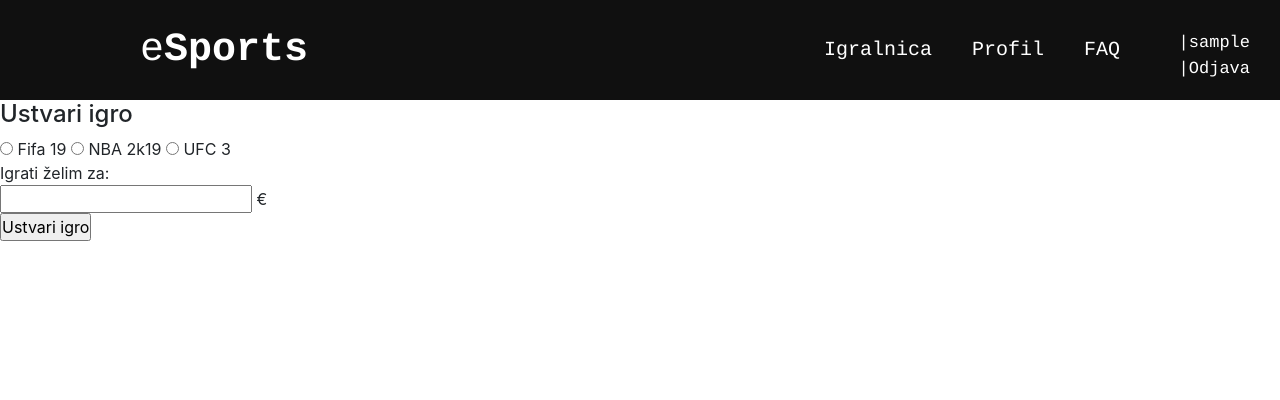
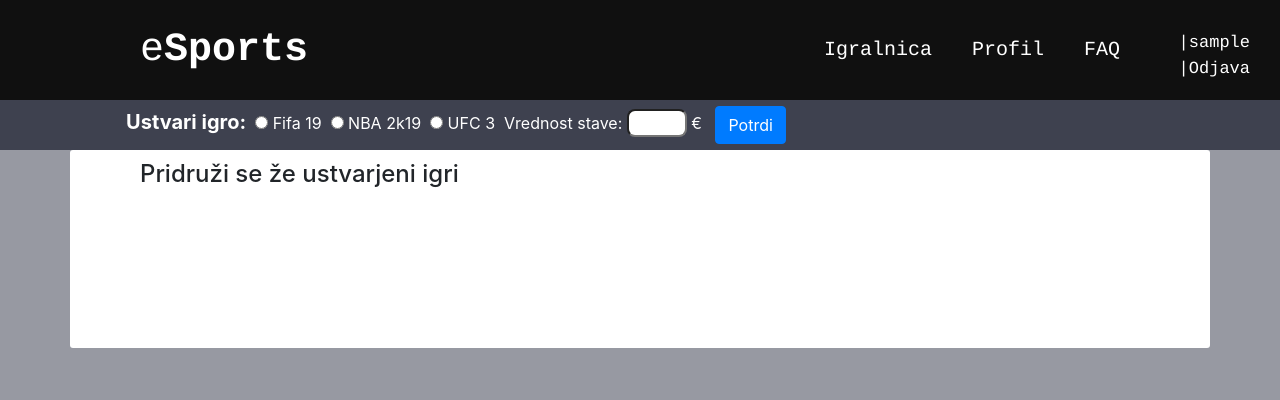
Before and after one commit to blazbaliz/esports-matura, a PHP site: page /lobby.php in a window 1280 px wide. Shown: the top 400 px of the page. Run offline with PHP 8.4, Linux system fonts and the light colour scheme; the visitor is signed in with stand-in values (Sample User, id 1); data comes from the database, SQL or seed files in the repository.

Commit message:
Update lobby.php

```diff
--- a/lobby.php
+++ b/lobby.php
@@ -12,7 +12,7 @@
 	$_SESSION['session_id'] = $uniqid;
 	$_SESSION['uniqid'] = $uniqid;
 	$igra = mysqli_real_escape_string($connect, $_POST['game']) or die ("a");
-	$vrednost_stave = mysqli_real_escape_string($connect, $_POST['vrednost_stave']) or die ("b");
+	$vrednost_stave = $_POST['vrednost_stave1'] or die ("be");
 	$sql_create_game = "INSERT INTO tekme1 (gostitelj, izzivalec, vrednost_stave, igra,session_id, gostitelj_status, izzivalec_status, tekma_status, rezultat_gostitelj) VALUES ('$username', 'Ni izzivalca' ,'$vrednost_stave','$igra','$uniqid','nepripravljen','nepripravljen', 'ni izzivalca', '/') " ;
 	mysqli_query($connect, $sql_create_game) or die ("cannot create game");
 	$_SESSION['gostitelj'] = $row['gostitelj'];
@@ -41,47 +41,63 @@
 <html>
 <head>
 	<title></title>
+	<link rel="stylesheet" type="text/css" href="styles/main.css">
+	<meta name="viewport" content="width=device widht, intial-scale=1, shrink-to-fit=no">
+	<link rel="stylesheet" href="https://stackpath.bootstrapcdn.com/bootstrap/4.3.1/css/bootstrap.min.css" integrity="sha384-ggOyR0iXCbMQv3Xipma34MD+dH/1fQ784/j6cY/iJTQUOhcWr7x9JvoRxT2MZw1T" crossorigin="anonymous">
 </head>
-<body>
-	<?php include "header.php" ?>
-	<!-- ustvari igro -->
-
-	<div class="create_game">
-		<h4> Ustvari igro </h2>
-			<form action="lobby.php" method="post">
-				<input type="radio" name="game" value="FIFA 19"> Fifa 19</input>
-				<input type="radio" name="game" value="NBA 2k19"> NBA 2k19</input>
-				<input type="radio" name="game" value="UFC 3"> UFC 3</input>
-				<br>
-			Igrati želim za:  <br>
-				<input type="number" name="vrednost_stave"> €</input>
-				<br>
-				<input type="submit" name="create_game" value="Ustvari igro"></input>
-			</form>
+<body class="index">
+	<div class="header"><?php include "header.php" ?></div>
+<form action="lobby.php" method="post">
+	<div class="subheader">
+		<div class="notranji_subheader">
+			<div class="lobby_sbhd">
+					<!-- ustvari igro -->
+				<span class="ustvari_igro">Ustvari igro:</span>&nbsp
+				<input type="radio" name="game" value="FIFA 19"> Fifa 19</input>&nbsp
+				<input type="radio" name="game" value="NBA 2k19"> NBA 2k19</input>&nbsp
+				<input type="radio" name="game" value="UFC 3"> UFC 3</input>&nbsp
+				Vrednost stave:
+				<input type="number" name="vrednost_stave1" style="border-radius: 8px; width: 60px"> €</input> &nbsp
+				<input type="submit" class="btn btn-primary" name="create_game" value="Potrdi"></input>
+			</div>
+		</div>
 	</div>
 
 
-	<!-- Igre -->
-	<div class="games">
-<?php
+	<div class="container" style="padding: 0 0 150px 0">
+	<h4 style="float: left; padding: 10px 0 0 70px;"> Pridruži se že ustvarjeni igri </h4><br><br>
+		<?php
 	while ($row = mysqli_fetch_assoc($result_tekme)) {
 ?>
-	 <div class="igre">
-	 <?php echo $row['st']?>
-	 <?php echo $row['igra'] ?> <br>
-	 Gostitelj:	<?php echo $row['gostitelj'] ?><br>
-	 Igraj za: <?php echo $row['vrednost_stave']."€" ?> Dobitek: <?php $dobitek = $row['vrednost_stave'] * 2; echo $dobitek."€" ?> <br>
-	 <form action="lobby.php" method="post">
-	 	 <input type="submit" name="join" value="Pridruži se">
-	 </form>
-	 </div>
-	 <br>
-
-
+		<!-- Igre -->
+	<div class="card" style="width: 18rem; margin: 10px ; display: inline-block;">
+  		<div class="card-header" style="text-align: left; font-weight:bold; font-size: 18px">
+			<?php echo $row['igra'] ?>
+  		</div>
+  		<div class="card-body">
+  			<table class="table">
+  				<tbody>
+   					<tr>
+      				<th scope="row" style="text-align: left">Gostitelj:</th>
+      				<td><?php echo $row['gostitelj'] ?></td>
+          			</tr>
+    				<tr>
+      				<th scope="row" style="text-align: left">Vrednost stave</th>
+      				<td><?php echo $row['vrednost_stave']."€" ?></td>
+    				</tr>
+    				<tr>
+      				<th scope="row" style="text-align: left">Dobitek</th>
+      				<td><?php $dobitek = $row['vrednost_stave'] * 2; echo $dobitek."€" ?></td>
+    				</tr>
+    			</tbody>
+  			</table>
+			<input type="submit" class="btn btn-primary btn-sm" name="join" value="Pridruži se">
+  		</div>
+	</div>
 
 <?php
 	}
 ?>
-	</div>
+</form>
 </body>
 </html>
```
